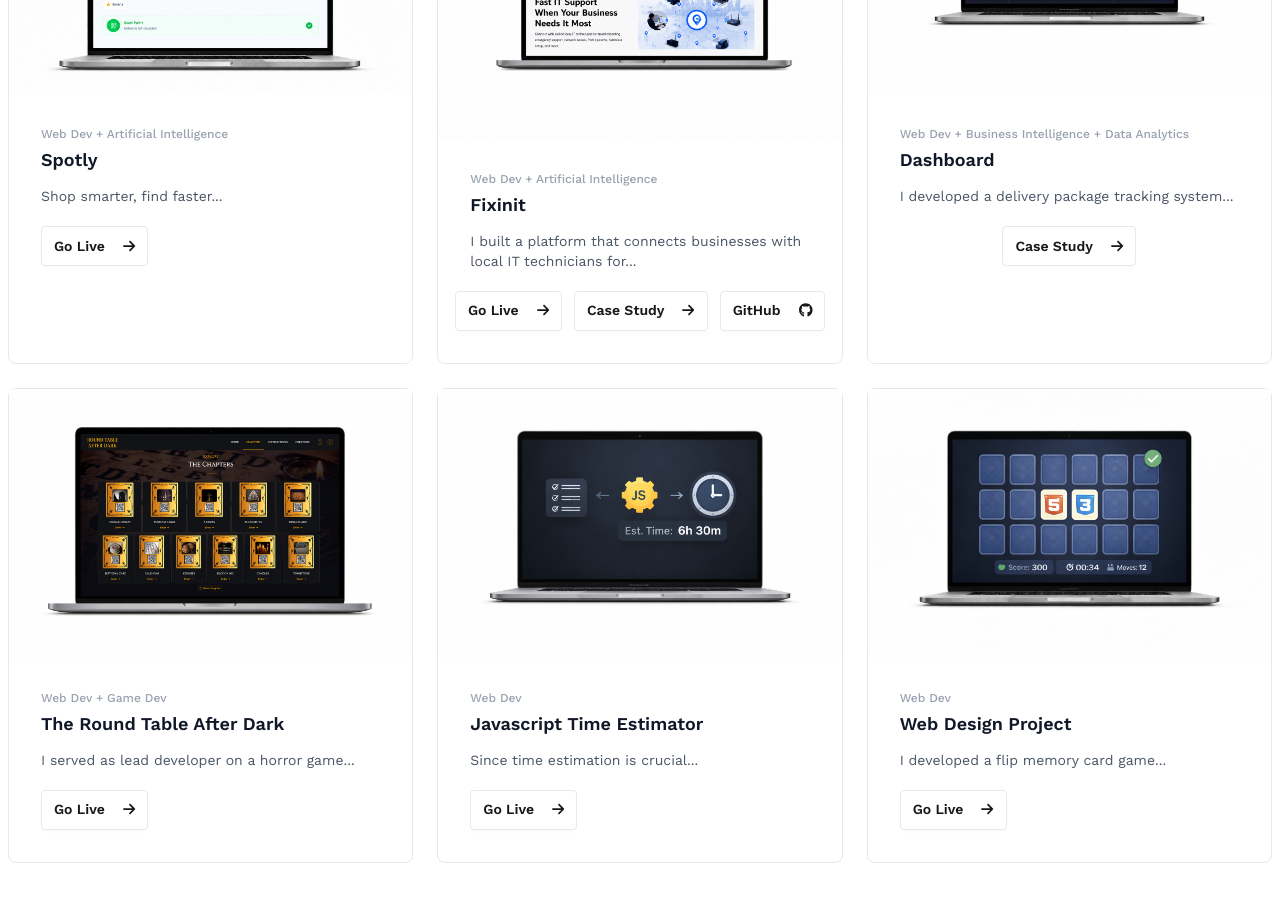
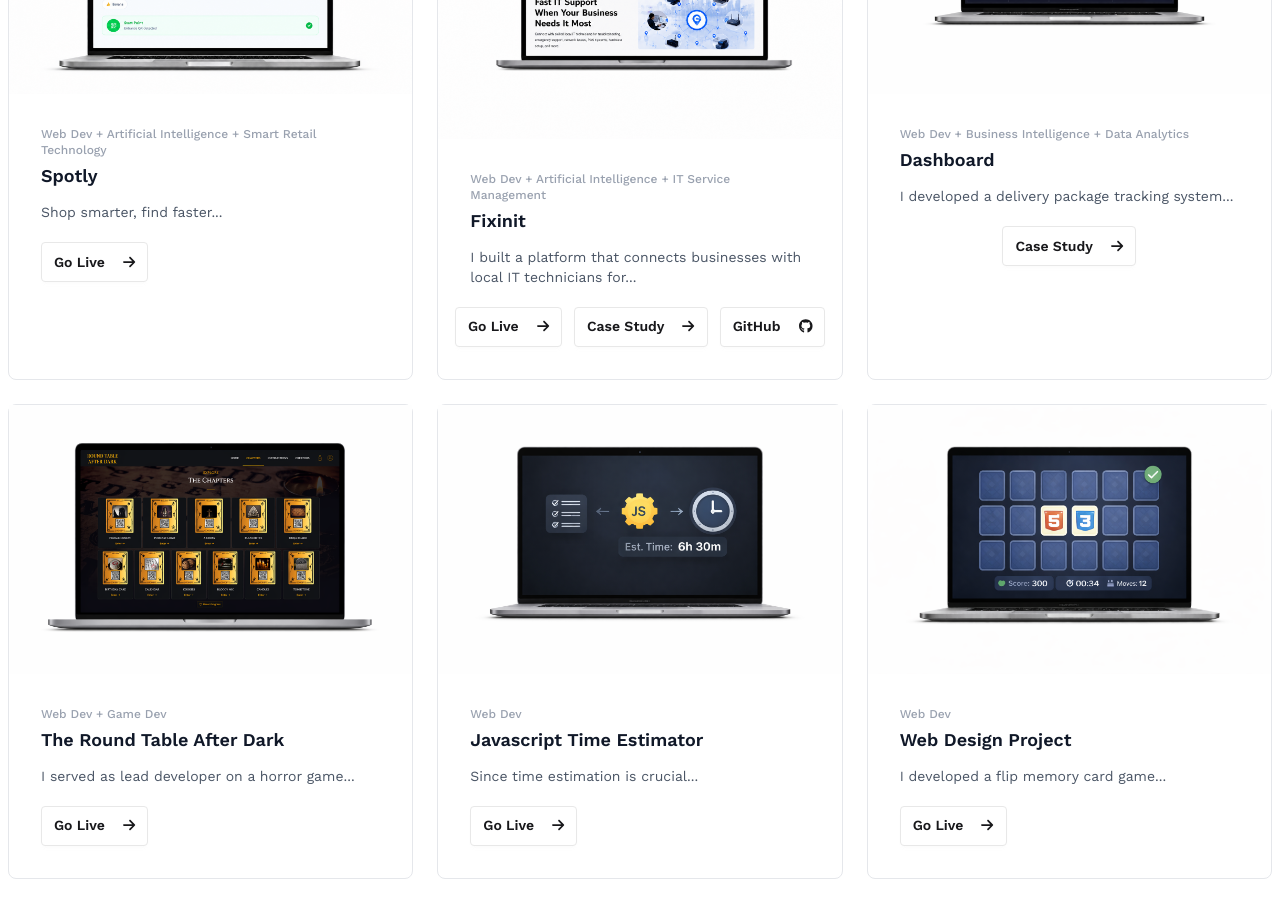
Before and after one commit to Yassine-Elamri34/Portfolio-Yassine, a React (Vite) app: page /#/ in a window 1280 px wide. Shown: the part 2260-3178 px from the top of the page. Built offline with nearby package versions, Linux system fonts and the light colour scheme.

Commit message:
reformulation

```diff
--- a/src/components/portfolio/Portfolio.jsx
+++ b/src/components/portfolio/Portfolio.jsx
@@ -12,7 +12,7 @@ const projectData = [
     id: 4,
     slug: "",
     image: card60,
-    category: "Web Dev + Artificial Intelligence",
+    category: "Web Dev + Artificial Intelligence + Smart Retail Technology",
     title: "Spotly",
     description: "Shop smarter, find faster...",
     link: "https://spotly-zmfm.onrender.com/",
@@ -21,7 +21,7 @@ const projectData = [
   id: 6,
   slug: "Fixinit",
   image: card69,
-  category: "Web Dev + Artificial Intelligence",
+  category: "Web Dev + Artificial Intelligence + IT Service Management",
   title: "Fixinit",
   description:
     "I built a platform that connects businesses with local IT technicians for...",
```
